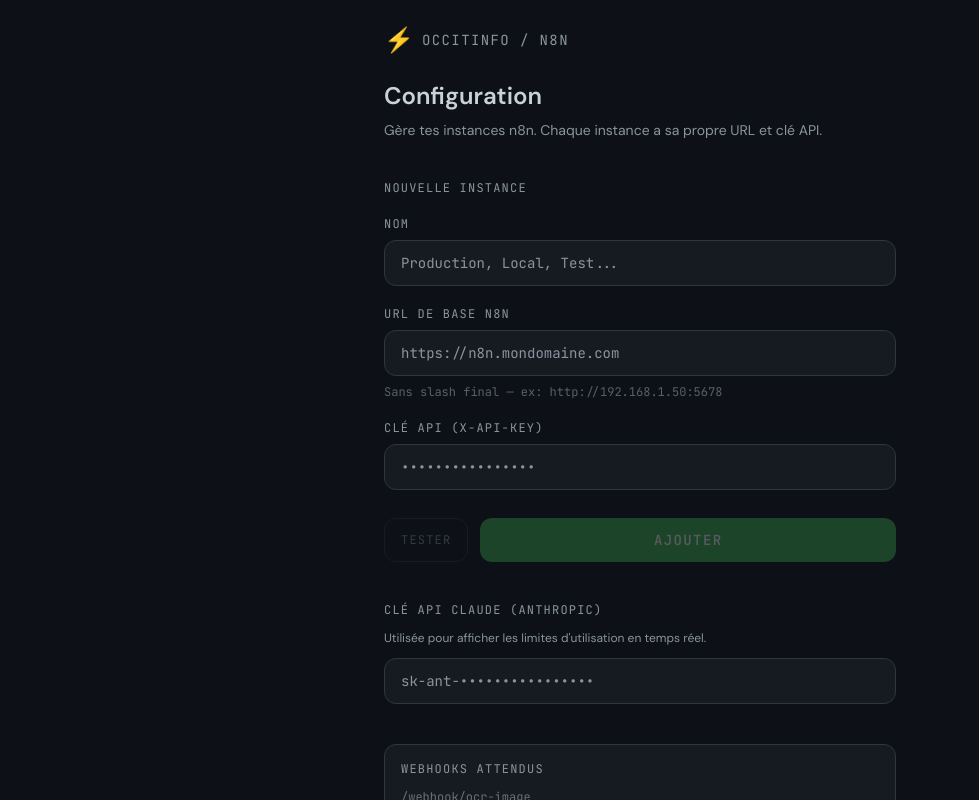
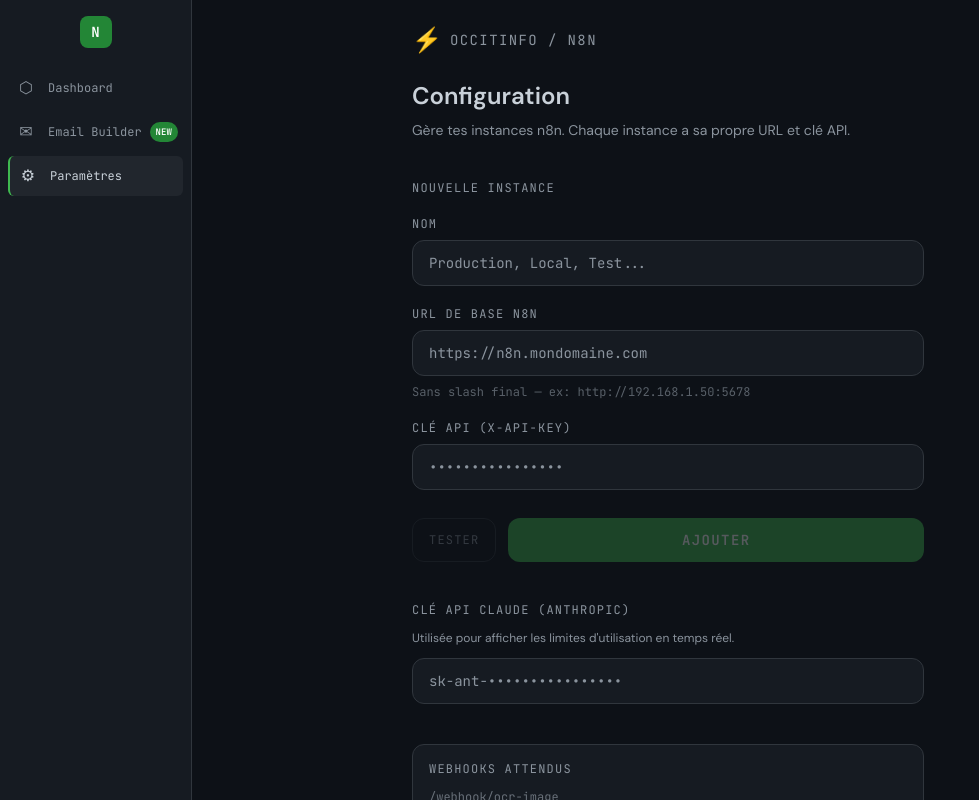
Before and after one commit to tmoigne/dashboarsn8n, a Next.js app: page /settings in a window 1280 px wide. Shown: the top 800 px of the page, without its empty margins (0-979 px from the left). Built offline with nearby package versions, Linux system fonts and the light colour scheme.

Commit message:
feat: add persistent sidebar navigation

```diff
--- a/app/layout.tsx
+++ b/app/layout.tsx
@@ -1,5 +1,6 @@
 import type { Metadata } from "next";
 import "./globals.css";
+import Sidebar from "@/components/Sidebar";
 
 export const metadata: Metadata = {
   title: "N8N Dashboard — Occitinfo",
@@ -13,7 +14,10 @@
 }) {
   return (
     <html lang="fr">
-      <body>{children}</body>
+      <body className="bg-bg text-text">
+        <Sidebar />
+        <div className="pl-14">{children}</div>
+      </body>
     </html>
   );
 }
--- /dev/null
+++ b/components/Sidebar.tsx
@@ -0,0 +1,53 @@
+"use client";
+
+import Link from "next/link";
+import { usePathname } from "next/navigation";
+
+const NAV = [
+  { href: "/", icon: "⬡", label: "Dashboard" },
+  { href: "/email-builder", icon: "✉", label: "Email Builder", isNew: true },
+  { href: "/settings", icon: "⚙", label: "Paramètres" },
+];
+
+export default function Sidebar() {
+  const pathname = usePathname();
+
+  return (
+    <aside className="fixed left-0 top-0 h-full w-14 bg-surface border-r border-border flex flex-col items-center py-4 gap-1 z-40 group hover:w-48 transition-all duration-200 overflow-hidden">
+      {/* Logo */}
+      <div className="w-8 h-8 rounded-lg bg-green-dark flex items-center justify-center mb-4 flex-shrink-0">
+        <span className="text-white font-mono font-bold text-sm">N</span>
+      </div>
+
+      {/* Nav items */}
+      <nav className="flex flex-col gap-1 w-full px-2">
+        {NAV.map((item) => {
+          const active = pathname === item.href;
+          return (
+            <Link
+              key={item.href}
+              href={item.href}
+              className={`flex items-center gap-3 px-2 py-2 rounded-md transition-colors whitespace-nowrap ${
+                active
+                  ? "bg-muted border-l-2 border-green text-text"
+                  : "text-dim hover:text-text hover:bg-muted"
+              }`}
+            >
+              <span className="text-base flex-shrink-0 w-5 text-center">
+                {item.icon}
+              </span>
+              <span className="font-mono text-xs opacity-0 group-hover:opacity-100 transition-opacity duration-150 flex items-center gap-2">
+                {item.label}
+                {item.isNew && (
+                  <span className="bg-green-dark text-white text-[9px] font-bold px-1.5 py-0.5 rounded-full">
+                    NEW
+                  </span>
+                )}
+              </span>
+            </Link>
+          );
+        })}
+      </nav>
+    </aside>
+  );
+}
```
